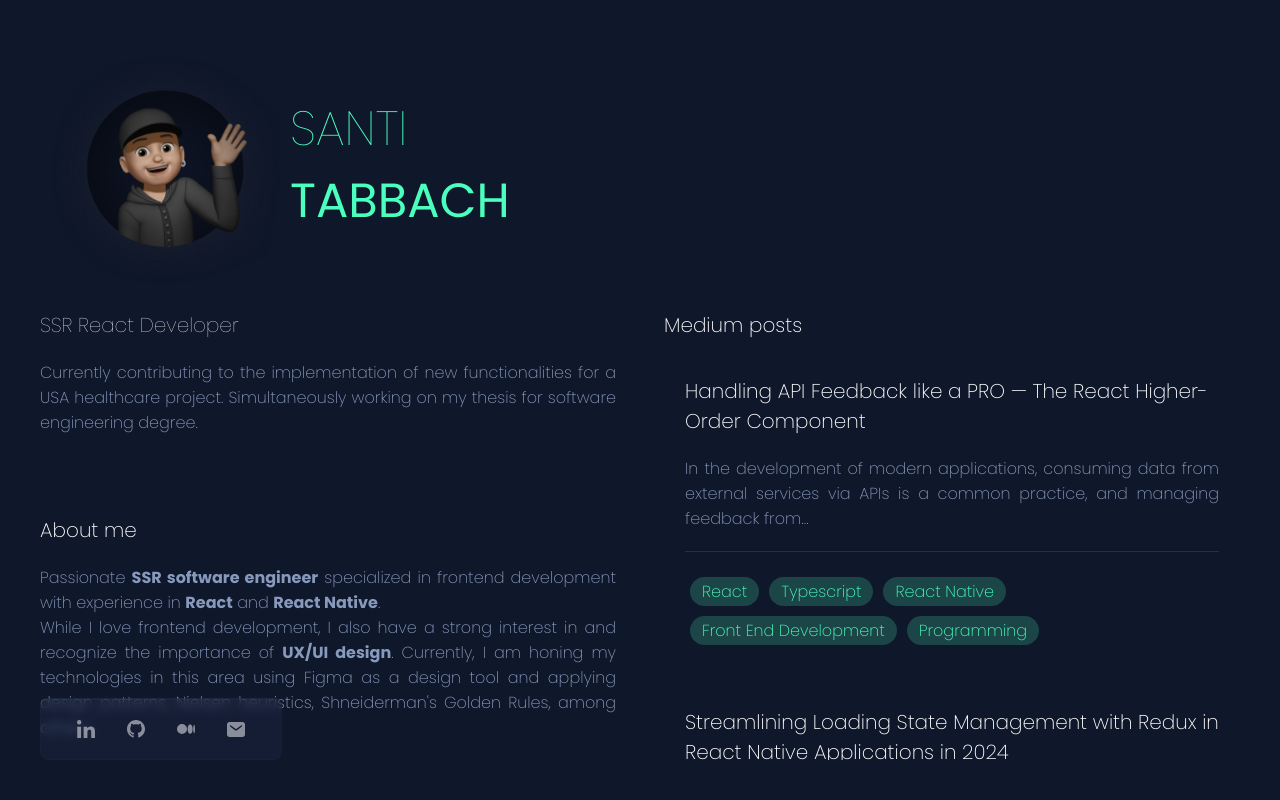
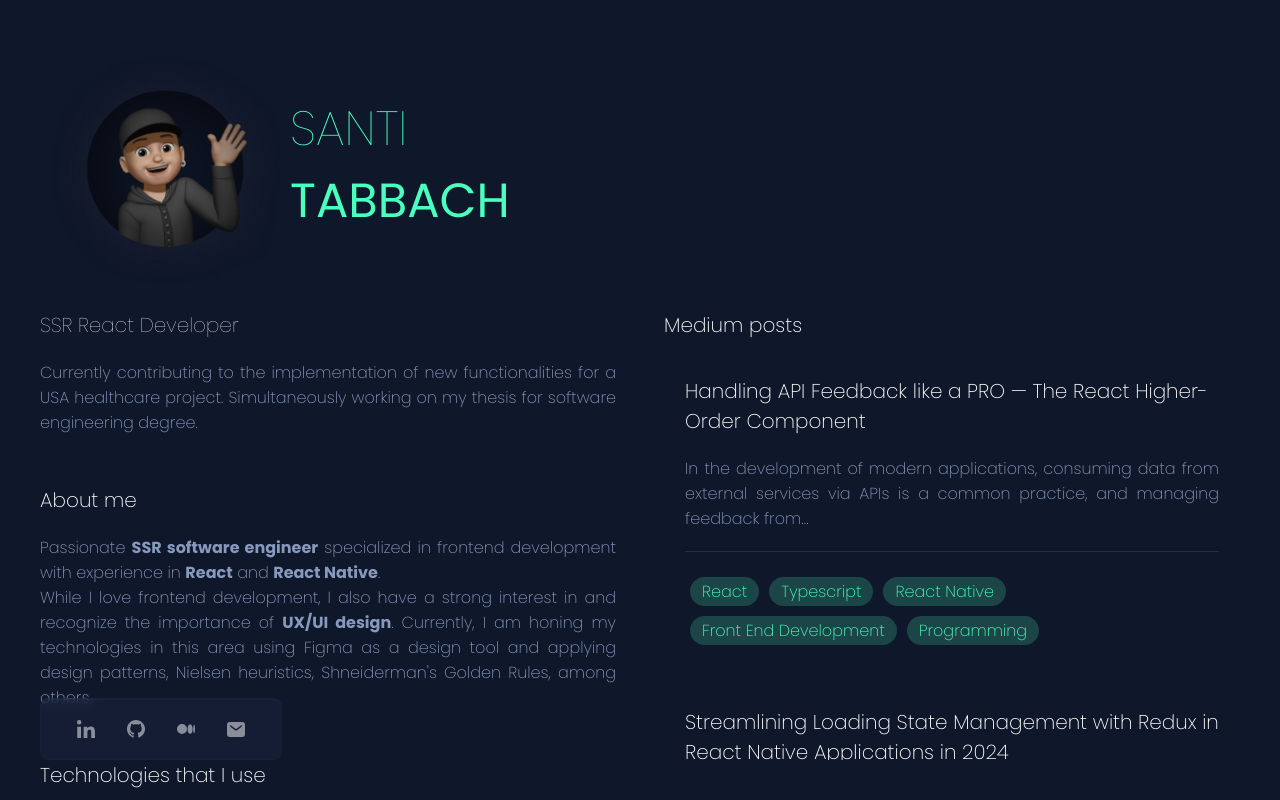
Before and after one commit to SantiTabbach/portfolio, a React (Vite) app: page / in a window 1280 px wide. Shown: the top 800 px of the page. Built offline with nearby package versions, Linux system fonts and the light colour scheme.

Commit message:
Adjust blank space between sections

```diff
--- a/src/components/common/section/Section.css
+++ b/src/components/common/section/Section.css
@@ -1,6 +1,6 @@
 .section-container {
   margin-top: 20px;
-  margin-bottom: 80px;
+  margin-bottom: 50px;
 
   .subtitle {
     padding-bottom: 20px;
```
Also changed, not shown: 1 other file (tests, documents, lock files or other folders).
